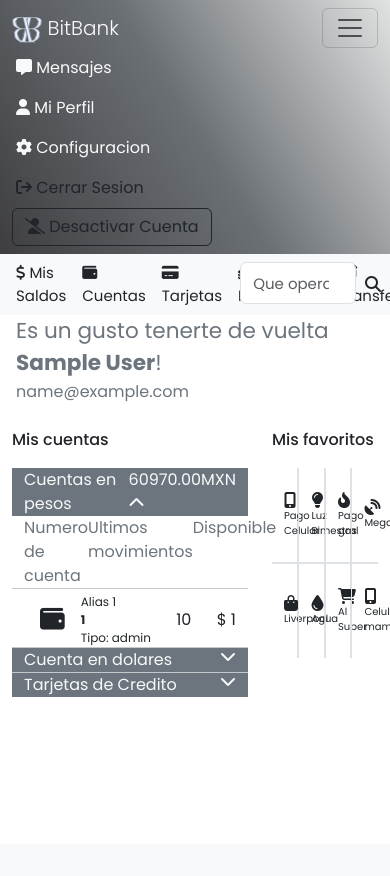
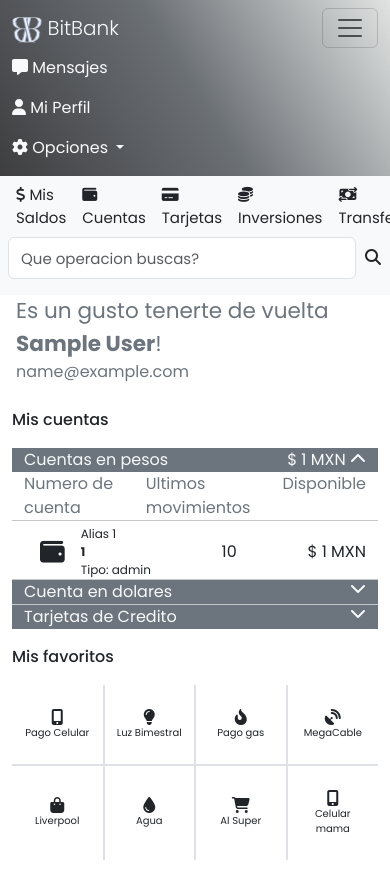
Before and after one commit to XimDelabra/BitBank, a PHP site: page /mysesion.php in a window 390 px wide, after a click that opens the changed part; the page is wider, and only the part inside the window is pictured. Before the commit the page ends 697 px from the top of that part, so only its background shows below. Run offline with PHP 8.4, Linux system fonts and the light colour scheme; the visitor is signed in with stand-in values (Sample User, id 1); some libraries are stand-ins or nearby versions.

Commit message:
Solucionando msj y haciendo responsivo mysesion

```diff
--- a/mysesion.php
+++ b/mysesion.php
@@ -34,7 +34,7 @@ if (isset($_POST["desactivar"])) {
 </head>
 
 <body class="sesion-body">
-    <nav class="navbar navbar-expand-lg">
+<nav class="navbar navbar-expand-lg">
         <div class="container-fluid">
             <a class="navbar-brand text-light" href="mysesion.php">
                 <img class="logo" src="images/logo.png" alt="">
@@ -44,29 +44,37 @@ if (isset($_POST["desactivar"])) {
                 <span class="navbar-toggler-icon"></span>
             </button>
             <div class="collapse navbar-collapse" id="navbarNavAltMarkup">
-                <div class="navbar-nav ms-auto">
-
-                    <a class="nav-link text-light nav-btns mx-1" href="#"> <i class="fa-solid fa-message"></i> Mensajes</a>
-                    <a class="nav-link text-light nav-btns mx-1" href="#"> <i class="fa-solid fa-user"></i> Mi Perfil</a>
-                    <a class="nav-link text-light nav-btns mx-1" href="#"> <i class="fa-solid fa-gear"></i> Configuracion</a>
-                    <a class="nav-link text-light nav-btns mx-1 text-dark" href="logout.php"> <i class="fa-solid fa-arrow-right-from-bracket"></i> Cerrar Sesion</a>
-                    <form method="post">
-                        <button class="btn btn-outline-dark" name="desactivar"><i class="fa-solid fa-user-slash"></i> Desactivar Cuenta</button>
-                    </form>
+                <div class="navbar-nav ms-auto me-5">
+                    <a class="nav-link text-light nav-btns" href="#"> <i class="fa-solid fa-message"></i> Mensajes</a>
+                    <a class="nav-link text-light nav-btns" href="#"> <i class="fa-solid fa-user"></i> Mi Perfil</a>
+                    <div class="dropdown-center">
+                        <button class="nav-link text-light nav-btns dropdown-toggle" type="button" data-bs-toggle="dropdown" aria-expanded="false">
+                            <i class="fa-solid fa-gear"></i>
+                            Opciones
+                        </button>
+                        <ul class="dropdown-menu p-1">
+                            <li class="mb-2">
+                                <form method="post">
+                                    <button class="btn btn-outline-dark btn-sm w-100" name="desactivar"><i class="fa-solid fa-user-slash"></i> Desact. Cuenta</button>
+                                </form>
+                            </li>
+                            <li><a class="btn btn-dark w-100 btn-sm" href="logout.php" > <i class="fa-solid fa-arrow-right-from-bracket"></i> Cerrar Sesion</a></li>
+                        </ul>
+                    </div>
                 </div>
             </div>
         </div>
     </nav>
     <div class="container-fluid bg-light p-2">
         <div class="row">
-            <div class="col-7 d-flex justify-content-start operaciones">
+            <div class="col-md-7 col-12 d-flex justify-content-start operaciones">
                 <a href="#" class="nav-link mx-2"><i class="fa-solid fa-dollar-sign"></i> Mis Saldos</a>
                 <a href="#" class="nav-link mx-2"><i class="fa-solid fa-wallet"></i> Cuentas</a>
                 <a href="#" class="nav-link mx-2"><i class="fa-solid fa-credit-card"></i> Tarjetas</a>
                 <a href="#" class="nav-link mx-2"><i class="fa-solid fa-coins"></i> Inversiones</a>
                 <a href="transferir.php" class="nav-link mx-2"><i class="fa-solid fa-money-bill-transfer"></i></i> Transferir</a>
             </div>
-            <div class="col-5 d-flex justify-content-start">
+            <div class="col-md-5 col-12 my-md-0 my-2 d-flex justify-content-start">
                 <input class="form-control me-2 search" type="search" placeholder="Que operacion buscas?" aria-label="Search">
                 <button class="btn p-0" type="submit"><i class="fa-solid fa-magnifying-glass"></i></button>
             </div>
@@ -75,13 +83,13 @@ if (isset($_POST["desactivar"])) {
     <p class="fs-4 mb-0 ms-3 text-secondary">Es un gusto tenerte de vuelta <strong><?php echo ($_SESSION['nombre']); ?></strong>!</p>
     <p class="fs-6 mb-4 ms-3 text-secondary"><?php echo ($_SESSION['correo']); ?> </p>
 
-    <div class="container">
-        <div class="row">
-            <div class="col-8">
+    <div class="container my-md-0 my-3">
+        <div class="row g-3">
+            <div class="col-md-8 col-12">
                 <p class="fw-medium">Mis cuentas</p>
                 <div class="container-fluid bg-secondary d-flex justify-content-between">
                     <p class="text-light mb-0">Cuentas en pesos</p>
-                    <p class="text-light mb-0">60970.00MXN <i class="fa-solid fa-chevron-up"></i></p>
+                    <p class="text-light mb-0">$ <?php echo ($_SESSION['saldo']); ?> MXN <i class="fa-solid fa-chevron-up"></i></p>
                 </div>
                 <div class="container-fluid d-flex justify-content-between border-bottom border-secondary-subtle">
                     <p class="text-secondary mb-0">Numero de cuenta</p>
@@ -98,7 +106,7 @@ if (isset($_POST["desactivar"])) {
                         </div>
                     </div>
                     <p class="my-0">10</p>
-                    <p class="my-0"> $ <?php echo ($_SESSION['saldo']); ?></p>
+                    <p class="my-0"> $ <?php echo ($_SESSION['saldo']); ?> MXN</p>
                 </div>
 
                 <div class="container-fluid bg-secondary d-flex justify-content-between border-bottom border-secondary-subtle text-light">
@@ -110,7 +118,7 @@ if (isset($_POST["desactivar"])) {
                     <i class="fa-solid fa-chevron-down"></i>
                 </div>
             </div>
-            <div class="col-4">
+            <div class="col-md-4 col-12">
                 <p class="fw-medium">Mis favoritos</p>
                 <div class="container text-center">
                     <div class="row row-cols-4">
--- a/style.css
+++ b/style.css
@@ -162,6 +162,6 @@ input.valid:focus{
 }
 
 .container-transferir{
-    width: 40vw;
+    /* width: 40vw; */
     background-color:#c0c3c5;
 }
```
Also changed, not shown: msj_desactivar.php (added, +85 -0 lines), transferir.php (+22 -12 lines).
